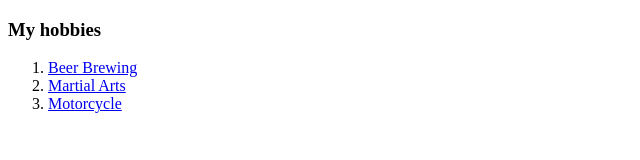
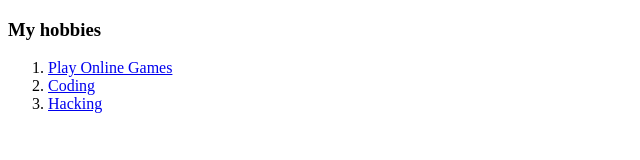
Before and after one commit to anuragkumar99/cv, a plain HTML site: page hobbies.html in a window 1280 px wide. Shown: the whole page, without its empty margins (0-640 px from the left). Drawn offline with Linux system fonts and the light colour scheme.

Commit message:
Update hobbies.html

```diff
--- a/hobbies.html
+++ b/hobbies.html
@@ -1,3 +1,4 @@
+
 <!DOCTYPE html>
 <html lang="en">
 <head>
@@ -8,9 +9,9 @@
 <body>
     <h3>My hobbies</h3>
     <ol>
-        <li><a href="https://www.yahoo.com/">Beer Brewing</a> </li>
-        <li><a href="https://www.youtube.com/">Martial Arts</a></li>
-        <li><a href="https://www.facebook.com/">Motorcycle</a></li>
+        <li><a href="https://youtu.be/wSkQU82PUrM">Play Online Games</a> </li>
+        <li><a href=https://t.me/futurecoderrs>Coding</a></li>
+        <li><a href=https://youtu.be/vvLu2iMGfAM>Hacking</a></li>
     </ol>
 
 </body>
```
